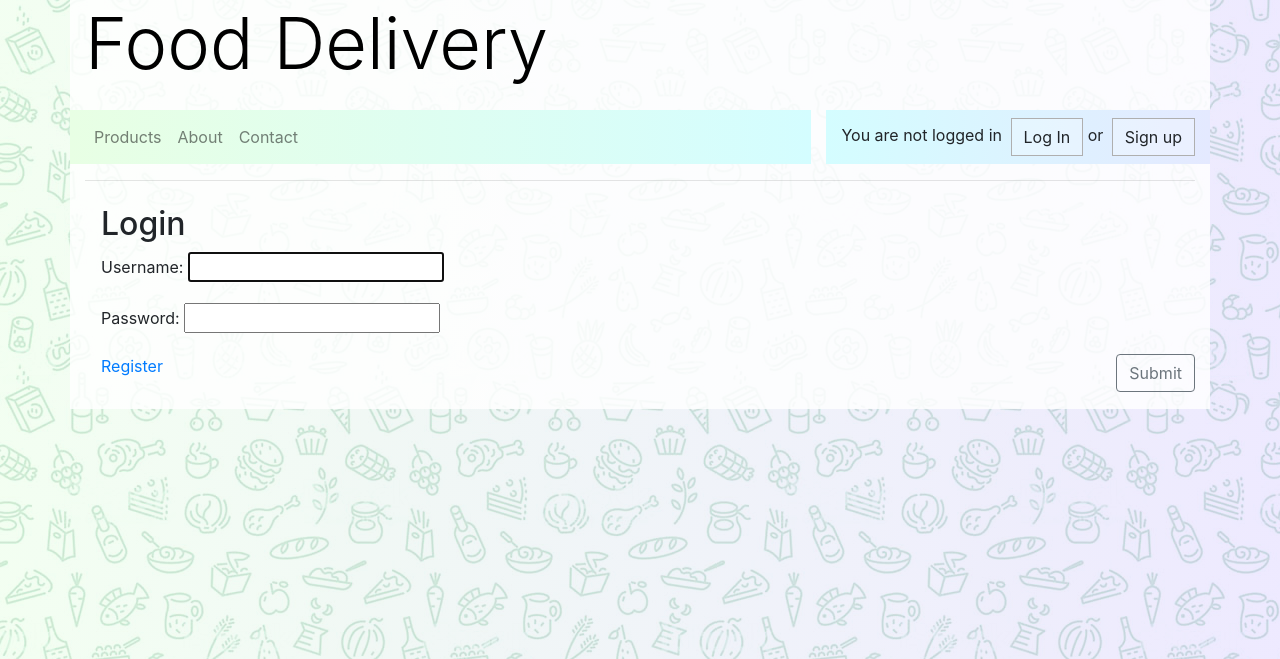
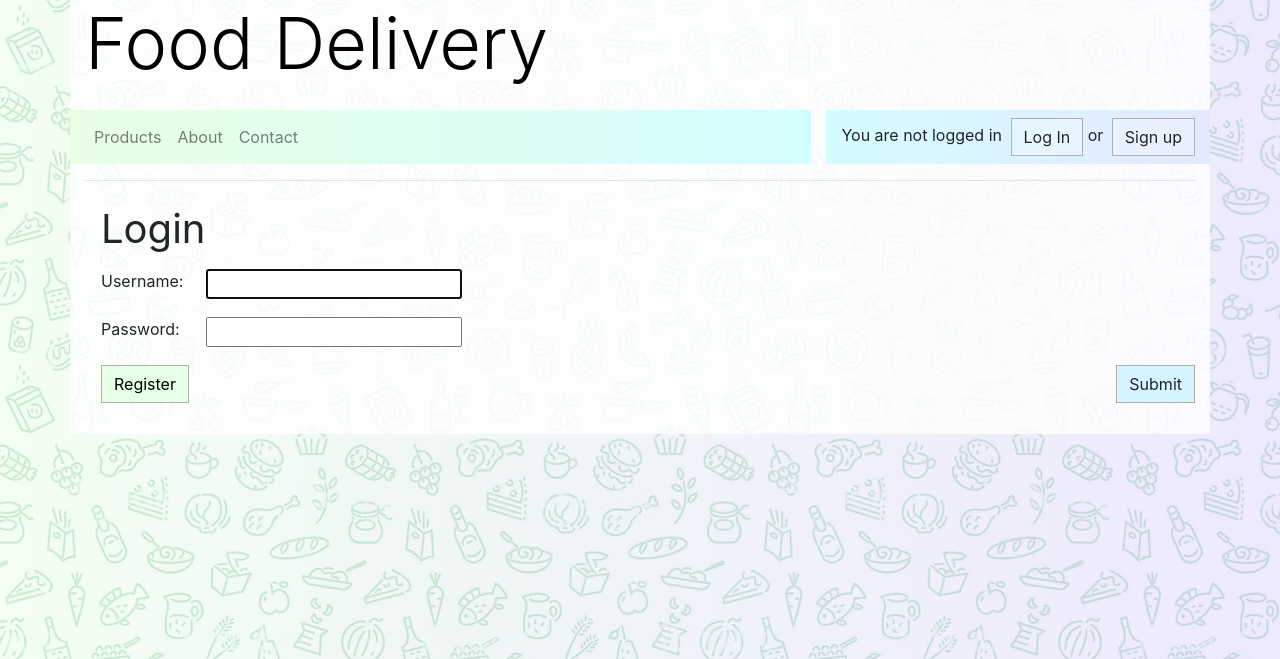
Before and after one commit to algorithm-ssau/food-delivery, a Django app: page /accounts/login/ in a window 1280 px wide. Shown: the top 659 px of the page. Run offline with Django 3.2, Linux system fonts and the light colour scheme; some libraries are stand-ins or nearby versions.

Commit message:
Login page redesign

```diff
--- a/src/accounts/templates/registration/login.html
+++ b/src/accounts/templates/registration/login.html
@@ -2,18 +2,23 @@
 
 
 {% block content %}
-
-	<h2>Login</h2>
-	<form method="post">
+	<h1 class="font-weight-normal d-inline">Login</h1>
+	<form method="post" class="mt-3">
 		{% csrf_token %}
 		{% for field in form %}
-		<div class="form-group">
-			{{ field.label_tag }}
-			{{ field }}
-			{% if field.help_text %}
-			  <small id="emailHelp" class="form-text text-muted">{{ field.help_text }}</small>
-			{% endif %}
-			{% for error in field.errors %}
+			<div class="row">
+				<div class="col-md-auto">
+					<p class="text-left" style="width:75px;">{{ field.label_tag }}</p>
+				</div>
+				<div class="col">
+					{{ field }}
+				</div>
+				{% if field.help_text %}
+				  <small id="emailHelp" class="form-text text-muted">{{ field.help_text }}</small>
+				{% endif %}
+
+			</div>
+				{% for error in field.errors %}
 
 			<div style="position: absolute; top: 0; right: 0;">
 				<div class="toast" role="alert" data-delay="10000" aria-live="assertive" aria-atomic="true">
@@ -31,9 +36,8 @@
 			  </div>
 			<script>$('.toast').toast('show'); </script>
 			{% endfor %}
-		</div>
     	{% endfor %}
-		<button type="submit" class="btn btn-outline-secondary ml-1 float-right">Submit</button>
+		<button type="submit" class="action_button action_button_blue ml-1 float-right">Submit</button>
 	</form>
-	<p><a href="{% url 'accounts:register' %}">Register</a></p>
+	<p><a href="{% url 'accounts:register' %}" class="action_button  action_button_green" style="    text-decoration: none; color:#000;">Register</a></p>
 {% endblock %}
--- a/src/static/css/style.css
+++ b/src/static/css/style.css
@@ -57,3 +57,36 @@ body {
     -moz-box-shadow: 3px 4px 14px -2px rgba(126, 224, 208, 0.35);
     box-shadow: 3px 4px 14px -2px rgba(126, 224, 208, 0.35);
 }
+
+.action_button{
+    border: 1px solid #afafaf;
+    display: inline-block;
+    font-weight: 400;
+    color: #212529;
+    text-align: center;
+    vertical-align: middle;
+    -webkit-user-select: none;
+    -moz-user-select: none;
+    -ms-user-select: none;
+    user-select: none;
+    padding: .375rem .75rem;
+    font-size: 1rem;
+    line-height: 1.5;
+    transition: background-color 0.25s ease;
+}
+
+.action_button_blue{
+    background: #d4f5ff;
+}
+
+.action_button_blue:hover{
+    background: #e7ffe5;
+}
+
+.action_button_green{
+    background: #e7ffe5;
+}
+
+.action_button_green:hover{
+    background: #d4f5ff;
+}
```
